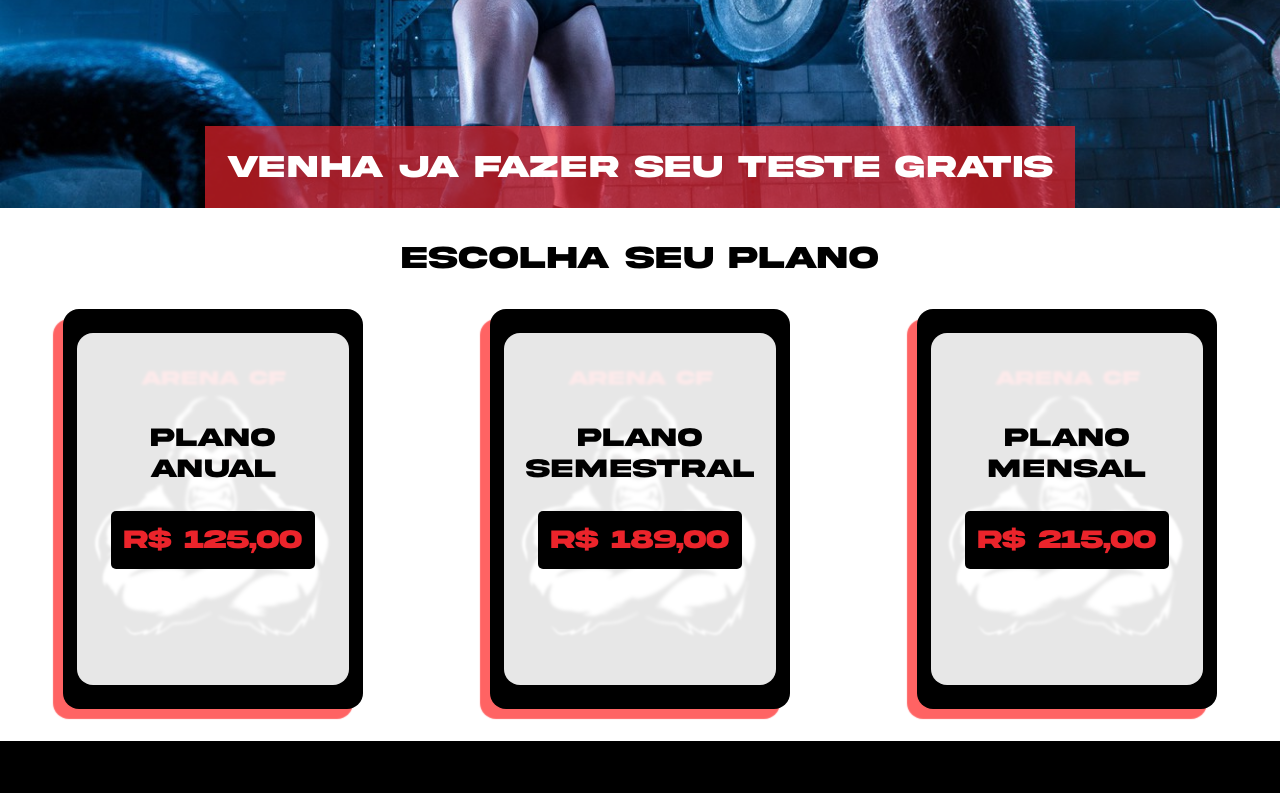
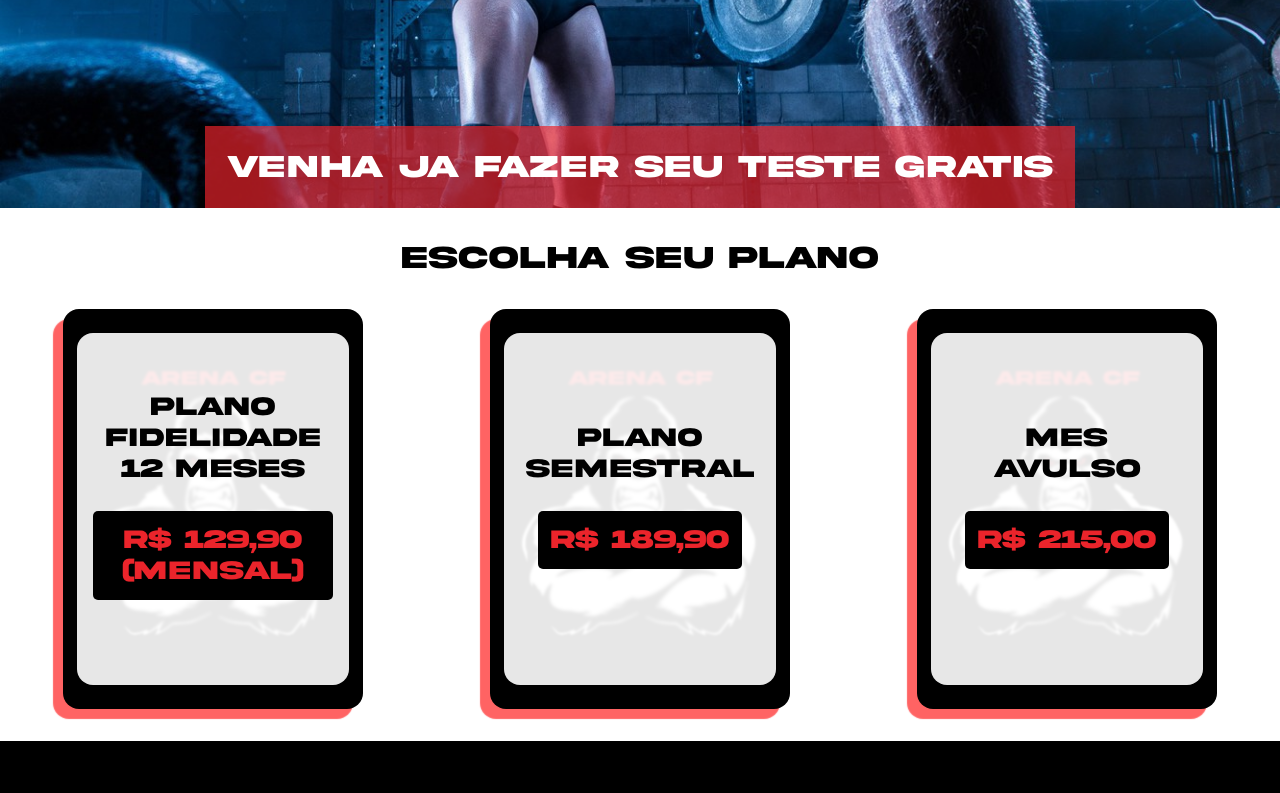
Before and after one commit to GuiFxFarias/ArenaCF, a React (Create React App) app in the folder arena/: page / in a window 1280 px wide. Shown: the part 409-1202 px from the top of the page. Built offline with nearby package versions, Linux system fonts and the light colour scheme.

Commit message:
change planes

```diff
--- a/arena/src/components/pages/HomePage.jsx
+++ b/arena/src/components/pages/HomePage.jsx
@@ -84,19 +84,19 @@ function HomePage() {
           <section className="planes">
             <div className="planesPay animate__animated animate__delay-1s animate__zoomIn">
               <div className="iconPrice">
-                <h1 className="planePrice">Plano anual</h1>
-                <h2 className="price">R$ 125,00</h2>
+                <h1 className="planePrice">Plano fidelidade 12 meses</h1>
+                <h2 className="price">R$ 129,90 (mensal)</h2>
               </div>
             </div>
             <div className="planesPay animate__animated animate__zoomIn animate__delay-1s">
               <div className="iconPrice">
                 <h1 className="planePrice">Plano Semestral</h1>
-                <h2 className="price">R$ 189,00</h2>
+                <h2 className="price">R$ 189,90</h2>
               </div>
             </div>
             <div className="planesPay animate__animated animate__zoomIn animate__delay-1s">
               <div className="iconPrice">
-                <h1 className="planePrice">Plano mensal</h1>
+                <h1 className="planePrice">Mes avulso</h1>
                 <h2 className="price">R$ 215,00</h2>
               </div>
             </div>
```
